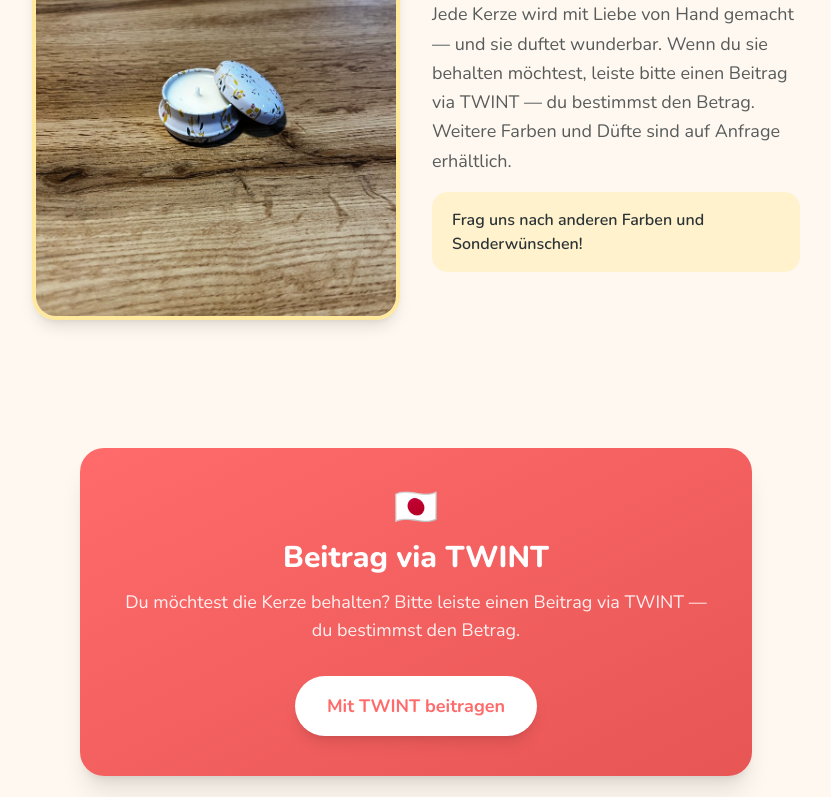
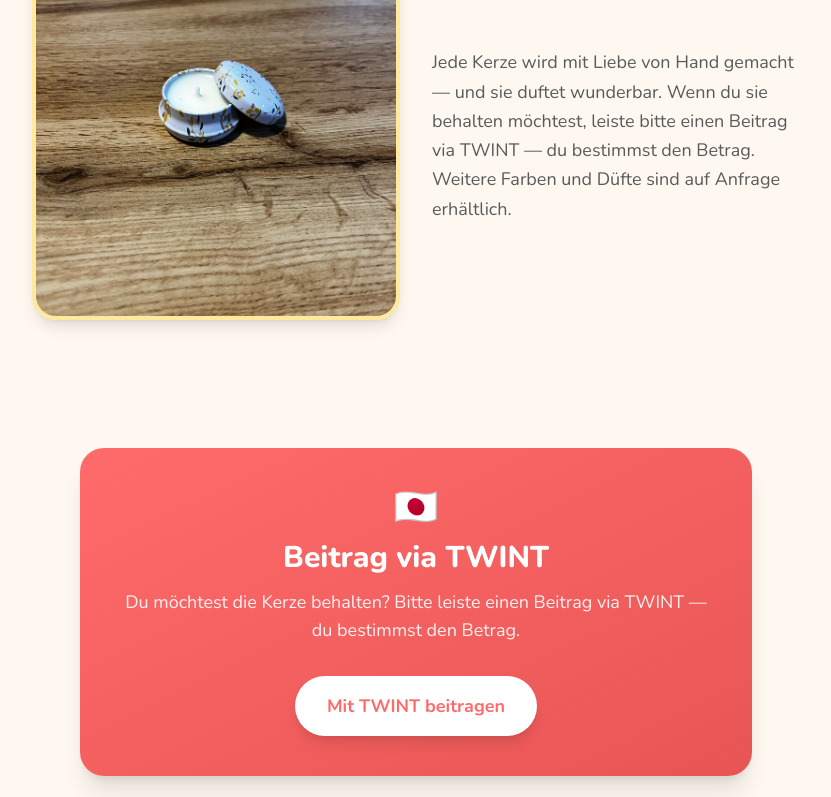
Before and after one commit to gabrielebrunini/ourcandle4u, a Next.js app: page /de in a window 1280 px wide. Shown: the part 2054-2851 px from the top of the page, without its empty margins (224-1055 px from the left). Built offline with nearby package versions, Linux system fonts and the light colour scheme.

Commit message:
Remove colorsNote callout from candle section in all locales.
Co-authored-by: Cursor <cursoragent@cursor.com>

```diff
--- a/components/CandleSection.tsx
+++ b/components/CandleSection.tsx
@@ -23,9 +23,6 @@ export default function CandleSection() {
             <p className="text-lg leading-relaxed text-charcoal/80">
               {t("description")}
             </p>
-            <p className="rounded-2xl bg-yellow/25 px-5 py-4 text-base font-semibold text-charcoal">
-              {t("colorsNote")}
-            </p>
           </div>
         </div>
       </div>
--- a/messages/de.json
+++ b/messages/de.json
@@ -23,7 +23,6 @@
   "candle": {
     "title": "Deine handgemachte Kerze",
     "description": "Jede Kerze wird mit Liebe von Hand gemacht — und sie duftet wunderbar. Wenn du sie behalten möchtest, leiste bitte einen Beitrag via TWINT — du bestimmst den Betrag. Weitere Farben und Düfte sind auf Anfrage erhältlich.",
-    "colorsNote": "Frag uns nach anderen Farben und Sonderwünschen!",
     "altCouple": "Gabriele und Angelika träumen von Japan",
     "altCandle": "Handgemachte Kerze in warmen Farben"
   },
--- a/messages/en.json
+++ b/messages/en.json
@@ -23,7 +23,6 @@
   "candle": {
     "title": "Your handmade candle",
     "description": "Each candle is made by hand with care — and they smell good too. If you want to keep it, please make a contribution via TWINT — you decide the amount. More colors and scents are also available on request.",
-    "colorsNote": "Ask us about other colors and special requests!",
     "altCouple": "Gabriele and Angelika dreaming of Japan",
     "altCandle": "Handmade candle in warm colors"
   },
--- a/messages/fr.json
+++ b/messages/fr.json
@@ -23,7 +23,6 @@
   "candle": {
     "title": "Votre bougie faite main",
     "description": "Chaque bougie est faite à la main avec soin — et elles sentent bon. Si vous voulez la garder, merci de faire une contribution via TWINT — vous décidez du montant. D'autres couleurs et parfums sont aussi disponibles sur demande.",
-    "colorsNote": "Demandez-nous d'autres couleurs ou parfums !",
     "altCouple": "Gabriele et Angelika rêvant du Japon",
     "altCandle": "Bougie faite main aux couleurs chaudes"
   },
--- a/messages/it.json
+++ b/messages/it.json
@@ -23,7 +23,6 @@
   "candle": {
     "title": "La tua candela artigianale",
     "description": "Ogni candela è fatta a mano con cura — e profuma bene. Se vuoi tenerla, fai un contributo via TWINT — decidi tu l'importo. Altri colori e profumi sono disponibili su richiesta.",
-    "colorsNote": "Chiedici altri colori e richieste speciali!",
     "altCouple": "Gabriele e Angelika che sognano il Giappone",
     "altCandle": "Candela artigianale in colori caldi"
   },
```
